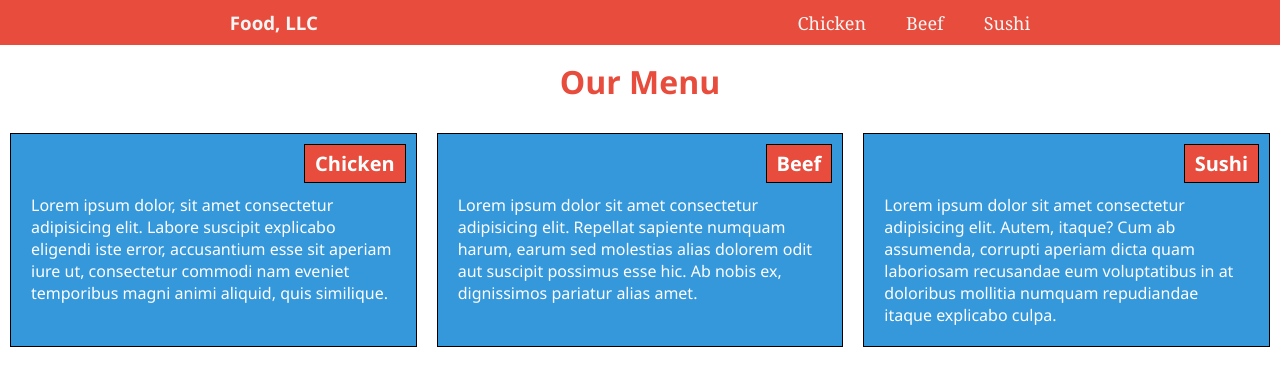
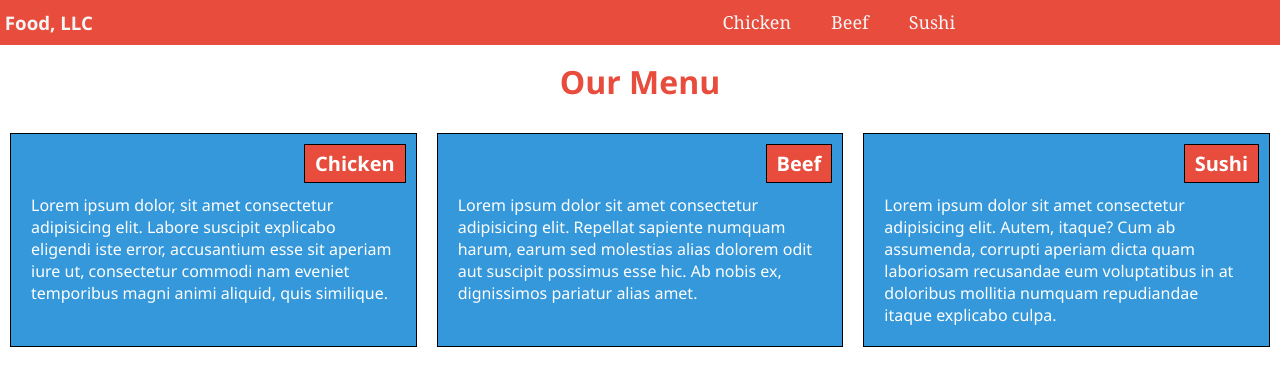
Before and after one commit to Vicsygold/module3-solution, a plain HTML site: page index.html in a window 1280 px wide. Drawn offline with Linux system fonts and the light colour scheme.

Commit message:
Update style.css

```diff
--- a/style.css
+++ b/style.css
@@ -11,7 +11,7 @@ body {
 nav {
     display: flex;
     justify-content: space-around;
-    align-items: center;
+    align-items: right;
     padding: 10px 0;
     position: absolute;
     z-index: 1; /* Change z-index to bring the menu bar to the forefront */
@@ -20,7 +20,11 @@ nav {
     background-color: #e74c3c;
     margin-top: -60px;
 }
-
+.name{
+    text-align: left;
+    margin-left: -300px;
+    /* font-size: larger; */
+}
 
 .links {
     list-style: none;
```
